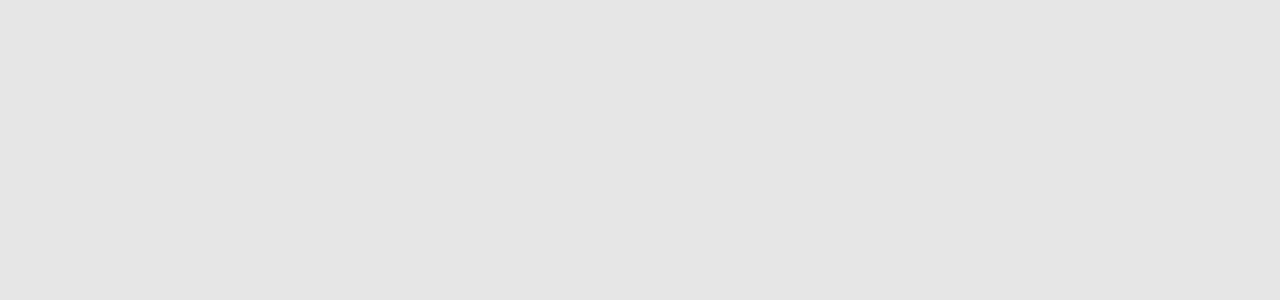
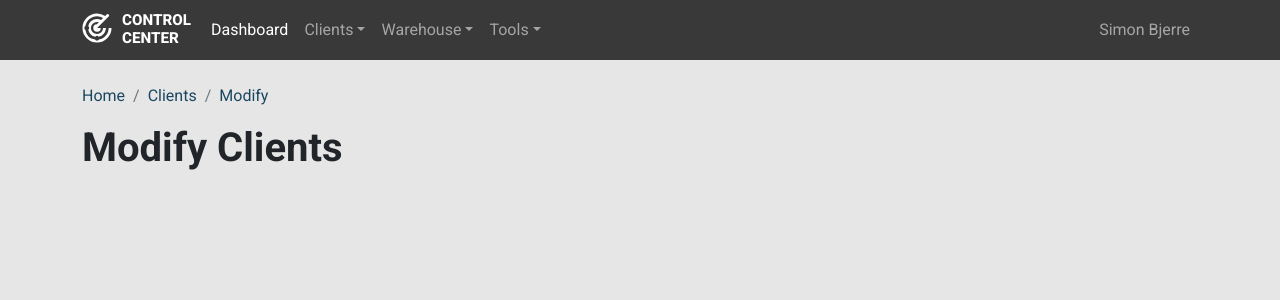
Before and after one commit to bjerrecs/CC, a React (Create React App) app: page /client/modify in a window 1280 px wide. Shown: the top 300 px of the page. Built offline with nearby package versions, Linux system fonts and the light colour scheme.

Commit message:
updated name defination of customer to client & changed routes

```diff
--- a/src/components/navbar.js
+++ b/src/components/navbar.js
@@ -22,9 +22,9 @@ function NavbarRoot() {
             <Nav.Link ><Link to="/dashboard" className="navbarA">Dashboard</Link></Nav.Link>
 
             <NavDropdown title="Clients" id="collasible-nav-dropdown">
-                <NavDropdown.Item ><Link to="/customers" >Search Clients</Link></NavDropdown.Item>
-                <NavDropdown.Item ><Link to="/customers/new" className="darkA">New Client</Link></NavDropdown.Item>
-                <NavDropdown.Item ><Link to="/customers/new" className="darkA">Update Client</Link></NavDropdown.Item>
+                <NavDropdown.Item ><Link to="/clients" >Search Clients</Link></NavDropdown.Item>
+                <NavDropdown.Item ><Link to="/client/new" className="darkA">New Client</Link></NavDropdown.Item>
+                <NavDropdown.Item ><Link to="/client/modify" className="darkA">Modify Client</Link></NavDropdown.Item>
             </NavDropdown>
             <NavDropdown title="Warehouse" id="collasible-nav-dropdown">
                 <NavDropdown.Item ><Link to="/warehouse" className="darkA">Dashboard</Link></NavDropdown.Item>
--- /dev/null
+++ b/src/components/pageheader.js
@@ -0,0 +1,14 @@
+import React from "react";
+
+class PageHeader extends React.Component {
+    render() {
+    return  <div>
+                <h1><b>{this.props.h1}</b></h1>
+                <h3>{this.props.h3}</h3>
+                <br />
+            </div>
+    }
+  }
+
+
+export default PageHeader
--- a/src/get/companies.js
+++ b/src/get/companies.js
@@ -46,7 +46,7 @@ export default class FetchCompanies extends React.Component {
                                     Process Documentation
                                     </Tooltip>
                                 }>
-                                <Button variant="light" className="formstylebtn" href={'/customer/' + companyArray._id} > <img src="radar_dark.svg" width="24" alt="CC"/></Button>
+                                <Button variant="light" className="formstylebtn" href={'/client/' + companyArray._id} > <img src="radar_dark.svg" width="24" alt="CC"/></Button>
                                 </OverlayTrigger>
                                 <OverlayTrigger placement='top' overlay={
                                     <Tooltip >
--- a/src/get/company.js
+++ b/src/get/company.js
@@ -1,6 +1,7 @@
 import React from 'react';
 import { Badge , ListGroup, Breadcrumb } from 'react-bootstrap';
 import { Link } from 'react-router-dom';
+import PageHeader from '../components/pageheader'
 
 
 export default class FetchCompany extends React.Component {
@@ -49,15 +50,13 @@ export default class FetchCompany extends React.Component {
             <br />
             <Breadcrumb>
               <Breadcrumb.Item href="#">Home</Breadcrumb.Item>
-              <Breadcrumb.Item href="/customers">
+              <Breadcrumb.Item href="/clients">
                 Client
               </Breadcrumb.Item>
               <Breadcrumb.Item active>{this.state.company.fullname}</Breadcrumb.Item>
             </Breadcrumb>
 
-              <h2><b>{this.state.company.fullname}</b><br /><h4>Support: {ServiceDeskLevel}</h4></h2>
-
-              <br />
+            <PageHeader h1={this.state.company.fullname} h3={'Support:' + ServiceDeskLevel}/>
 
               <ListGroup as="ol" numbered>
               <ListGroup.Item
--- a/src/pages/CustomerProcessDetail.js
+++ /dev/null
@@ -1,15 +0,0 @@
-import React from 'react';
-import { Container } from 'react-bootstrap';
-import { useParams } from 'react-router-dom';
-import FetchCompany from '../get/company';
-
-const CustomerDetail = () => {
-
-  const {id} = useParams();
-
-  return  <Container>
-            <FetchCompany id={id}/>
-          </Container>
-}
-
-export default CustomerDetail
--- a/src/pages/newcustomer.js
+++ b/src/pages/client/client_creation.js
@@ -1,8 +1,21 @@
-import { Container, Form, Button } from "react-bootstrap";
+import { Container, Form, Button,Breadcrumb  } from "react-bootstrap";
+import PageHeader from '../../components/pageheader'
 
-function NewCustomer() {
+function ClientCreation() {
     return (
       <Container>
+
+            <br />
+            <Breadcrumb>
+              <Breadcrumb.Item href="#">Home</Breadcrumb.Item>
+              <Breadcrumb.Item href="/clients">
+                Client
+              </Breadcrumb.Item>
+              <Breadcrumb.Item active>New Client</Breadcrumb.Item>
+            </Breadcrumb>
+
+        <PageHeader h1="Creat New Client" h3=""/>
+
         <Form action="http://localhost:4000/api/customers" method="post">
 
             <Form.Group className="mb-3" controlId="fullname">
@@ -48,4 +61,4 @@ function NewCustomer() {
     );
   }
 
-  export default NewCustomer;
+  export default ClientCreation;
--- /dev/null
+++ b/src/pages/client/client_modify.js
@@ -0,0 +1,28 @@
+import { Container, Form, InputGroup, Breadcrumb } from "react-bootstrap";
+import Test from '../../get/companies';
+import PageHeader from '../../components/pageheader'
+
+function ClientModify() {
+
+    return (
+      <Container>
+
+          <br />
+
+            <Breadcrumb>
+              <Breadcrumb.Item href="#">Home</Breadcrumb.Item>
+              <Breadcrumb.Item href="/clients">
+                Clients
+              </Breadcrumb.Item>
+              <Breadcrumb.Item active>Modify</Breadcrumb.Item>
+            </Breadcrumb>
+
+          <PageHeader h1="Modify Clients" h3=""/>
+
+
+
+      </Container>
+    );
+  }
+
+  export default ClientModify;
--- a/src/pages/customers.js
+++ b/src/pages/client/clients.js
@@ -1,17 +1,20 @@
 import { Container, Form, InputGroup, Breadcrumb } from "react-bootstrap";
-import Test from '../get/companies';
+import Test from '../../get/companies';
+import PageHeader from '../../components/pageheader'
 
-function Customers() {
+function Clients() {
 
     return (
       <Container>
 
-
           <br />
 
-          <h1>Customers</h1>
+            <Breadcrumb>
+              <Breadcrumb.Item href="#">Home</Breadcrumb.Item>
+              <Breadcrumb.Item active>Clients</Breadcrumb.Item>
+            </Breadcrumb>
 
-          <br />
+          <PageHeader h1="Clients" h3=""/>
 
           <Form>
             <Form.Group className="mb-3" controlId="formBasicEmail">
@@ -30,4 +33,4 @@ function Customers() {
     );
   }
 
-  export default Customers;
+  export default Clients;
--- a/src/rootrouter.js
+++ b/src/rootrouter.js
@@ -8,23 +8,30 @@ import {
 /* IMPORT COMPONENTS*/
 import NavbarRoot from "./components/navbar";
 
-/* IMPORT PAGES*/
+/* Import random pages*/
 import Home from './pages/home';
 import Email from './pages/email';
 import Dashboard from "./pages/dashboard";
-import Warehouse from "./pages/warehouse/warehouse";
-import Customers from "./pages/customers";
-import NewCustomer from "./pages/newcustomer";
-import WarehouseLocation from "./pages/warehouse/locations";
-import WarehouseItems from "./pages/warehouse/items";
-import CustomerDetail from "./pages/CustomerDetail";
-import CustomerProcessDetail from './pages/CustomerProcessDetail'
+
+/* Clients Imports*/
+import Client from "./pages/client/client";
+import Clients from "./pages/client/clients";
+import ClientCreation from "./pages/client/client_creation";
+import ClientModify from "./pages/client/client_modify";
+
+/* Client CC Pages Import*/
 import AccessPage from "./pages/docs/access";
 import ApplicationPage from "./pages/docs/application";
 import UMPage from "./pages/docs/um";
 import SharesPage from "./pages/docs/shares";
 import LicensPage from "./pages/docs/licens";
 import PasswordsPage from "./pages/docs/passwords";
+
+/* Warehouse Imports*/
+import Warehouse from "./pages/warehouse/warehouse";
+import WarehouseLocation from "./pages/warehouse/locations";
+import WarehouseItems from "./pages/warehouse/items";
+
 
 
 function RootRouter() {
@@ -65,39 +72,43 @@ function RootRouter() {
           </Route>
 
           {/* Client Routes */}
-          <Route exact path="/customers">
+          <Route exact path="/clients">
             <NavbarRoot />
-            <Customers />
+            <Clients />
           </Route>
-          <Route exact path="/customers/new">
+          <Route exact path="/client/new">
             <NavbarRoot />
-            <NewCustomer />
+            <ClientCreation />
           </Route>
-          <Route exact path="/customer/:id">
+          <Route exact path="/client/modify">
             <NavbarRoot />
-            <CustomerDetail />
+            <ClientModify />
           </Route>
-          <Route exact path="/customer/:id/access">
+          <Route exact path="/client/:id">
+            <NavbarRoot />
+            <Client />
+          </Route>
+          <Route exact path="/client/:id/access">
             <NavbarRoot />
             <AccessPage />
           </Route>
-          <Route exact path="/customer/:id/applications">
+          <Route exact path="/client/:id/applications">
             <NavbarRoot />
             <ApplicationPage />
           </Route>
-          <Route exact path="/customer/:id/um">
+          <Route exact path="/client/:id/um">
             <NavbarRoot />
             <UMPage />
           </Route>
-          <Route exact path="/customer/:id/shares">
+          <Route exact path="/client/:id/shares">
             <NavbarRoot />
             <SharesPage />
           </Route>
-          <Route exact path="/customer/:id/licens">
+          <Route exact path="/client/:id/licens">
             <NavbarRoot />
             <LicensPage />
           </Route>
-          <Route exact path="/customer/:id/passwords">
+          <Route exact path="/client/:id/passwords">
             <NavbarRoot />
             <PasswordsPage />
           </Route>
```
Also changed, not shown: src/pages/client/client.js (renamed from src/pages/CustomerDetail.js, +5 -3 lines).
